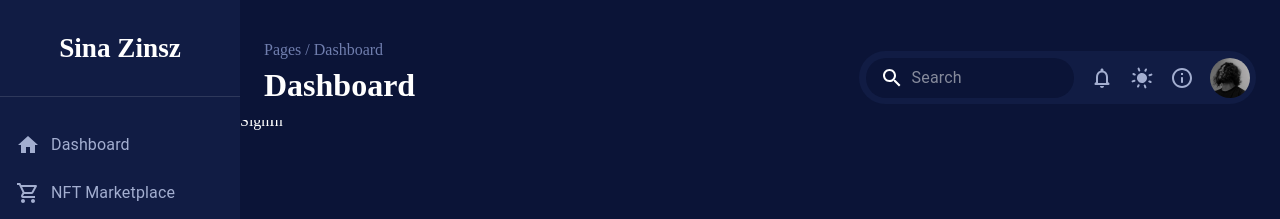
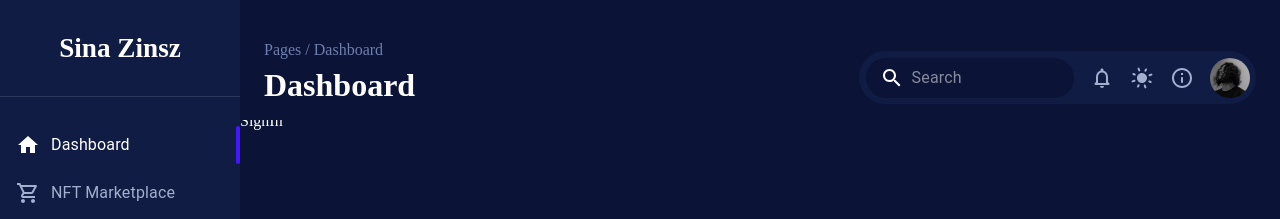
Before and after one commit to SINAZZzz/admin-dashboard, a React (Vite) app: page /sign-in in a window 1280 px wide. Shown: the top 219 px of the page. Built offline with nearby package versions, Linux system fonts and the light colour scheme.

Commit message:
update for on click profile address

```diff
--- a/src/components/header/option/components/ButtonHead.tsx
+++ b/src/components/header/option/components/ButtonHead.tsx
@@ -8,14 +8,25 @@ import { AppDispatch } from "../../../../store";
 import { useDispatch } from "react-redux";
 import useAppBarStyles from "../../../../constants/styles";
 import Profile from "../../../../assets/img/profile.jpg";
+import { useNavigate } from "react-router-dom";
+import { setPageTitle } from "../../../../store/pageSlice";
 
 export default function ButtonHead() {
   const { isDarkMode } = useAppBarStyles();
   const dispatch = useDispatch<AppDispatch>();
+  const navigate = useNavigate();
+
+  const handleProfileClick = () => {
+    const title = "Sign In";
+    dispatch(setPageTitle(title));
+    localStorage.setItem("pageTitle", title);
+    navigate("sign-in");
+  };
 
   const handleToggleTheme = () => {
     dispatch(toggleTheme());
   };
+
   return (
     <Box display="flex" justifyContent="space-between" alignItems="center">
       <NotificationsNoneRoundedIcon
@@ -58,6 +69,7 @@ export default function ButtonHead() {
           width: "2.5rem",
           height: "2.5rem",
         }}
+        onClick={handleProfileClick}
       />
     </Box>
   );
--- a/src/components/sidebar/list/index.tsx
+++ b/src/components/sidebar/list/index.tsx
@@ -10,14 +10,13 @@ import { Link as RouterLink } from "react-router-dom";
 import { useDispatch } from "react-redux";
 import { links } from "../../../constants/links";
 import { icons } from "../../../constants/icons";
-import { useState } from "react";
 import useAppBarStyles from "../../../constants/styles";
-import { setPageTitle } from "../../../store/pageSlice";
+import { setActiveIndex, setPageTitle } from "../../../store/pageSlice";
 
 export default function ListSidebar() {
   const savedIndex = localStorage.getItem("activeIndex");
   const initialIndex = savedIndex !== null ? Number(savedIndex) : null;
-  const [activeIndex, setActiveIndex] = useState<number | null>(initialIndex);
+  const active = Number(localStorage.getItem("activeIndex"));
 
   const { isDarkMode } = useAppBarStyles();
   const dispatch = useDispatch();
@@ -38,7 +37,7 @@ export default function ListSidebar() {
   }
 
   const handleListItemClick = (index: number, text: string) => {
-    setActiveIndex(index);
+    dispatch(setActiveIndex(index));
     dispatch(setPageTitle(text));
     localStorage.setItem("activeIndex", index.toString());
   };
@@ -72,8 +71,7 @@ export default function ListSidebar() {
                 width: 4,
                 height: "calc(100% - 10px)",
                 borderRadius: "5px",
-                backgroundColor:
-                  activeIndex === index ? "#4318FF" : "transparent",
+                backgroundColor: active === index ? "#4318FF" : "transparent",
               },
             }}
           >
@@ -84,10 +82,10 @@ export default function ListSidebar() {
                   width: 24,
                   height: 24,
                   color: !isDarkMode
-                    ? activeIndex === index
+                    ? active === index
                       ? "#4318FF"
                       : "#A3AED0"
-                    : activeIndex === index
+                    : active === index
                     ? "#fff"
                     : "#A3AED0",
                 }}
@@ -97,10 +95,10 @@ export default function ListSidebar() {
               primary={text}
               sx={{
                 color: !isDarkMode
-                  ? activeIndex === index
+                  ? active === index
                     ? "#000"
                     : "#A3AED0"
-                  : activeIndex === index
+                  : active === index
                   ? "#fff"
                   : "#A3AED0",
               }}
--- a/src/store/pageSlice.ts
+++ b/src/store/pageSlice.ts
@@ -2,10 +2,12 @@ import { createSlice, PayloadAction } from '@reduxjs/toolkit';
 
 export  interface PageState {
   pageTitle: string;
+  activeIndex: number | null;
 }
 
 const initialState: PageState = {
   pageTitle: 'Dashboard',
+  activeIndex: 0,
 };
 
 const pageSlice = createSlice({
@@ -15,9 +17,12 @@ const pageSlice = createSlice({
     setPageTitle: (state, action: PayloadAction<string>) => {
       state.pageTitle = action.payload;
     },
+     setActiveIndex(state, action: PayloadAction<number | null>) {
+      state.activeIndex = action.payload;
+    },
   },
 });
 
-export const { setPageTitle } = pageSlice.actions;
+export const { setPageTitle , setActiveIndex  } = pageSlice.actions;
 
 export default pageSlice.reducer;
```
